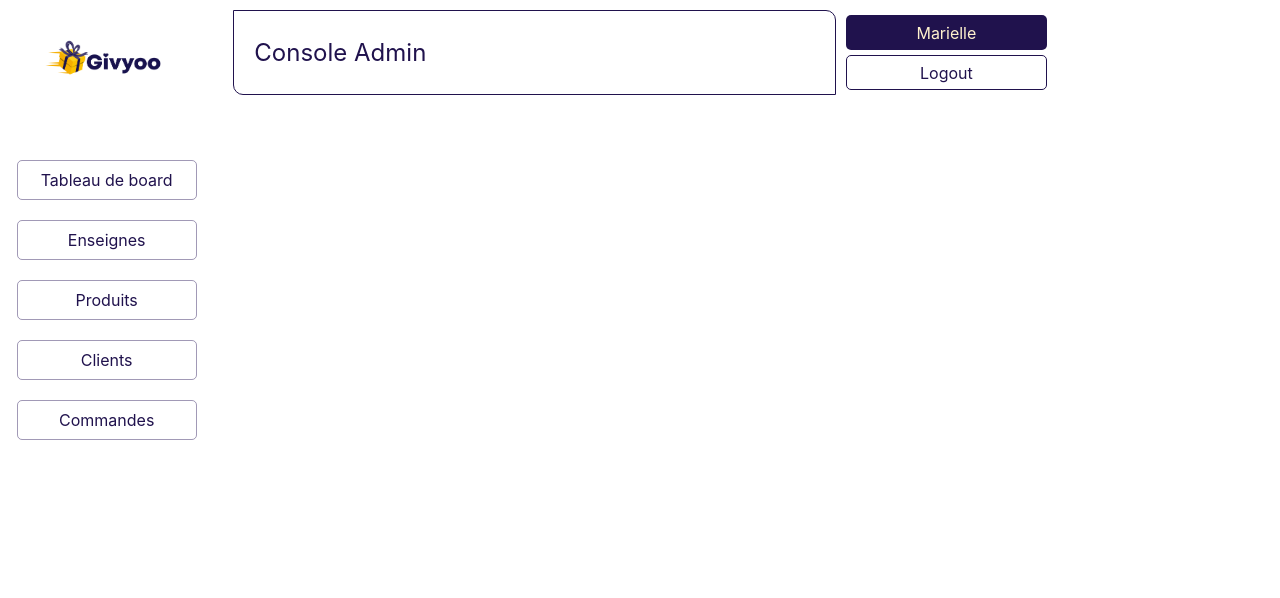
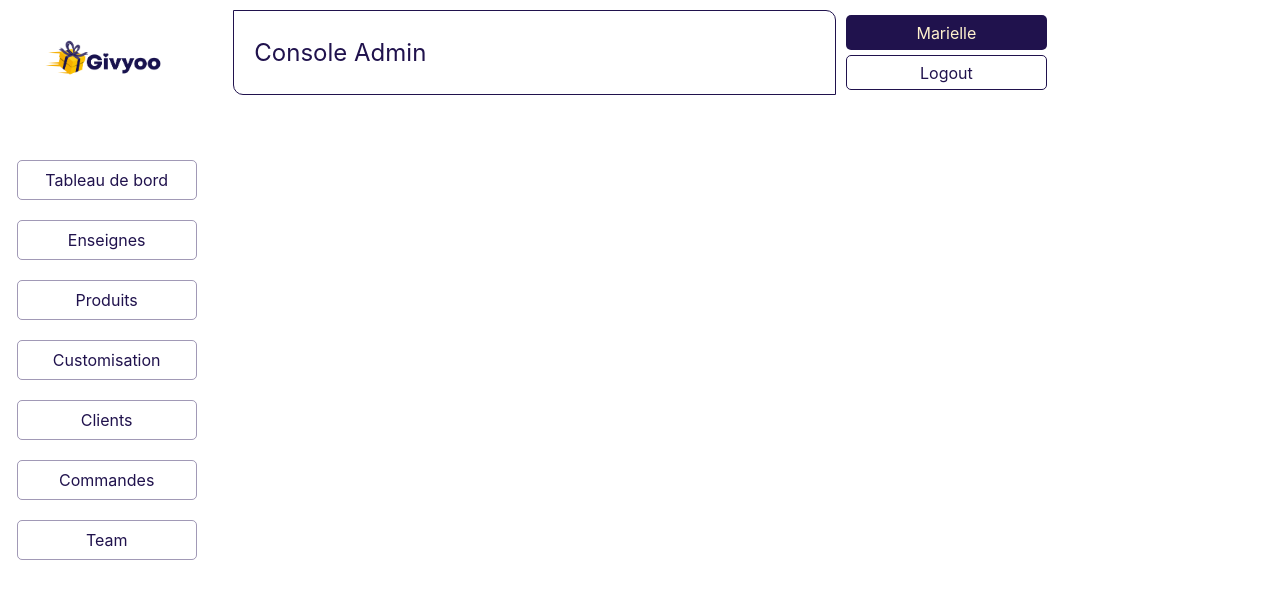
Before and after one commit to gobelinmalin/bordeaux_0320_p3_admin_giftcard, a React (Create React App) app: page /admin in a window 1280 px wide. Shown: the top 598 px of the page. Built offline with nearby package versions, Linux system fonts and the light colour scheme.

Commit message:
add sections to NavBar

```diff
--- a/src/components/navbar/datas.js
+++ b/src/components/navbar/datas.js
@@ -1,9 +1,11 @@
 const section = [
-  { name: 'Tableau de board', route: '/boardchart' },
+  { name: 'Tableau de bord', route: '/boardchart' },
   { name: 'Enseignes', route: '/shops' },
   { name: 'Produits', route: '/products' },
+  { name: 'Customisation', route: '/customization' },
   { name: 'Clients', route: '/customers' },
   { name: 'Commandes', route: '/deliveries' },
+  { name: 'Team', route: '/team' },
 ];
 
 export default section;
```
